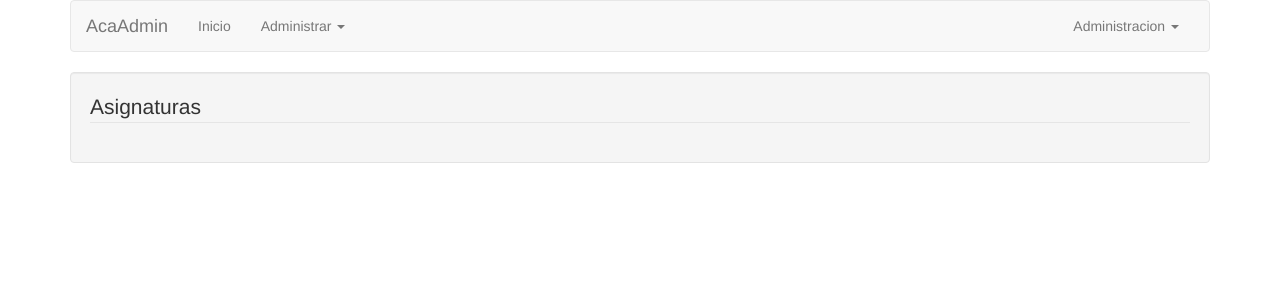
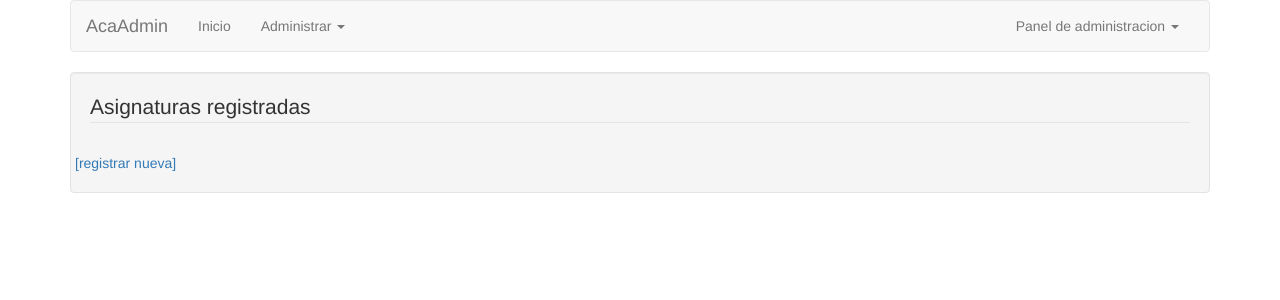
Before and after one commit to fr4j4/AppFundamentos, a Django app: page /asignaturas/ in a window 1280 px wide. Shown: the top 300 px of the page. Run offline with Django 3.2, Linux system fonts and the light colour scheme; data that the repository does not hold is empty; some libraries are stand-ins or nearby versions.

Commit message:
fomrulario nueva asignatura visualmente implementado

```diff
--- a/AppFundamentos/templates/common/asignaturas/index.html
+++ b/AppFundamentos/templates/common/asignaturas/index.html
@@ -2,5 +2,19 @@
 {% block title%}Indice{% endblock %}
 
 {% block content%}
-<legend>Asignaturas</legend>
+<legend>Asignaturas registradas</legend>
+<div class="row">
+	<div class="col">
+		<ul>
+			{% for asignatura in asignaturas %}
+			<li>{{asignatura}} <a href="#">[editar]</a></li>
+			{% endfor %}
+		</ul>
+	</div>
+</div>
+<div class="row">
+	<div class="col">
+		<a href="{% url "asig_nuevo" %}">[registrar nueva]</a>
+	</div>
+</div>
 {% endblock %}
--- a/AppFundamentos/templates/common/cargas/index.html
+++ b/AppFundamentos/templates/common/cargas/index.html
@@ -2,5 +2,5 @@
 {% block title%}Indice{% endblock %}
 
 {% block content%}
-<legend>Cargas</legend>
+<legend>Cargas de académicos</legend>
 {% endblock %}
--- a/AppFundamentos/templates/navbar.html
+++ b/AppFundamentos/templates/navbar.html
@@ -30,7 +30,7 @@
       </ul>
       <ul class="nav navbar-nav navbar-right">
         <li class="dropdown">
-          <a href="#" class="dropdown-toggle" data-toggle="dropdown" role="button" aria-haspopup="true" aria-expanded="false">Administracion <span class="caret"></span></a>
+          <a href="#" class="dropdown-toggle" data-toggle="dropdown" role="button" aria-haspopup="true" aria-expanded="false">Panel de administracion <span class="caret"></span></a>
           <ul class="dropdown-menu">
             <li><a href="{% url 'admin:index' %}">Entrar</a></li>
           </ul>
--- a/common/urls.py
+++ b/common/urls.py
@@ -10,7 +10,7 @@ urlpatterns = [
     url(r'^academicos/(?P<id>\d+)/editar/$', views.editar_academicos, name='acad_edit'),
 
     url(r'^asignaturas/$', views.index_asignaturas, name='asig'),
-    url(r'^asignaturas/registrar/$', views.registro_asignaturas, name='asig_reg'),
+    url(r'^asignaturas/registrar/$', views.registro_asignaturas, name='asig_nuevo'),
     url(r'^asignaturas/(?P<id>\d+)/editar/$', views.editar_asignaturas, name='asig_edit'),
 
     url(r'^academicos/cargas/$', views.index_cargas, name='carg'),
--- a/common/views.py
+++ b/common/views.py
@@ -3,6 +3,8 @@ from __future__ import unicode_literals
 from django.shortcuts import render
 from django.http import HttpResponse
 from django.template import loader
+
+from .models import *
 
 # Create your views here.
 def index(request):
@@ -12,10 +14,19 @@ def index_cargas(request):
 	return render(request,'common/cargas/index.html')
 
 def index_academicos(request):
-	return render(request,'common/academicos/index.html')
+	academicos=Academico.objects.all();
+	context={
+		'academicos':academicos,
+	}
+	return render(request,'common/academicos/index.html',context)
 
 def index_asignaturas(request):
-	return render(request,'common/asignaturas/index.html')
+	asignaturas=Asignatura.objects.all();
+	context={
+		'asignaturas':asignaturas,
+	}
+	return render(request,'common/asignaturas/index.html',context)
+
 
 def registro_academicos(request):
 	return HttpResponse("Registro academicos")
@@ -25,7 +36,7 @@ def registro_cargas(request,id_academico):
 
 
 def registro_asignaturas(request):
-	return HttpResponse("Registro asignaturas")
+	return render(request,'common/asignaturas/new.html')
 
 
 def editar_academicos(request,id):
```
Also changed, not shown: AppFundamentos/templates/common/academicos/index.html (+15 -1 lines), AppFundamentos/templates/common/asignaturas/new.html (added, +28 -0 lines), 2 other files.
